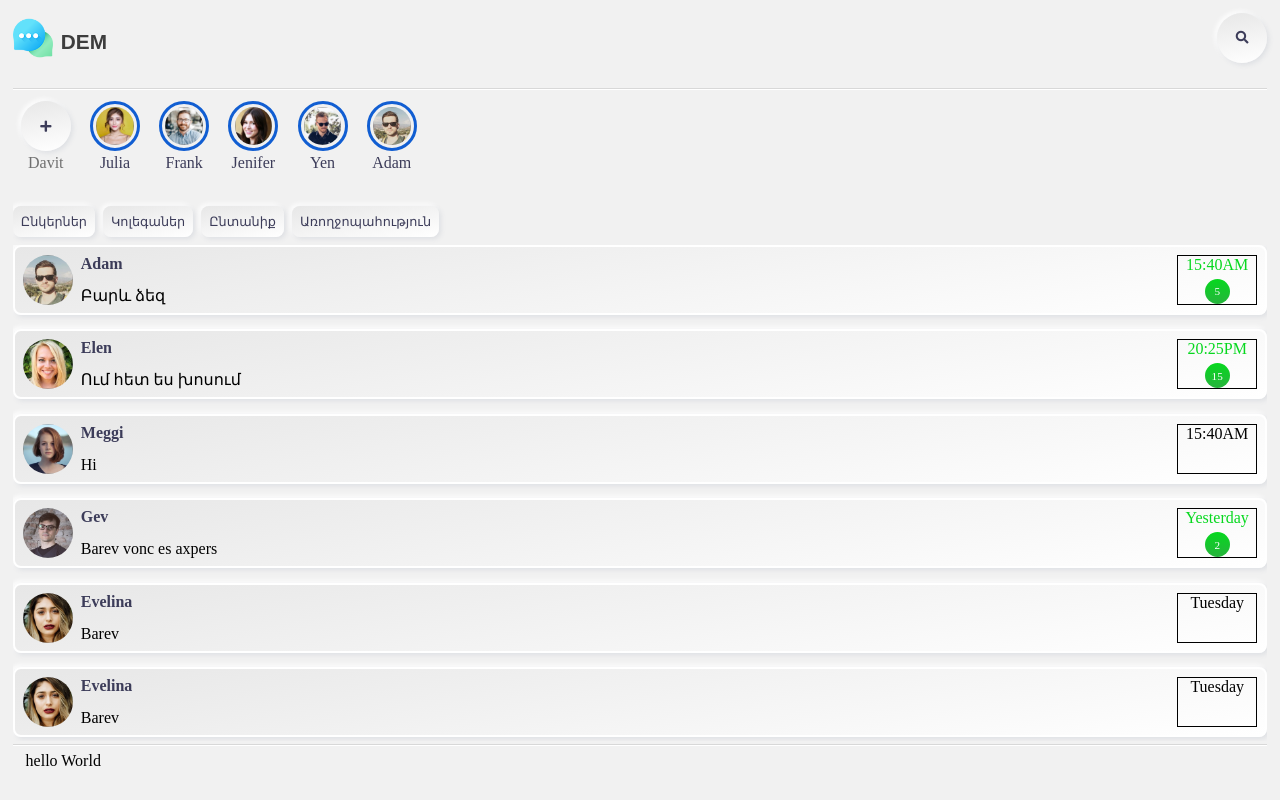
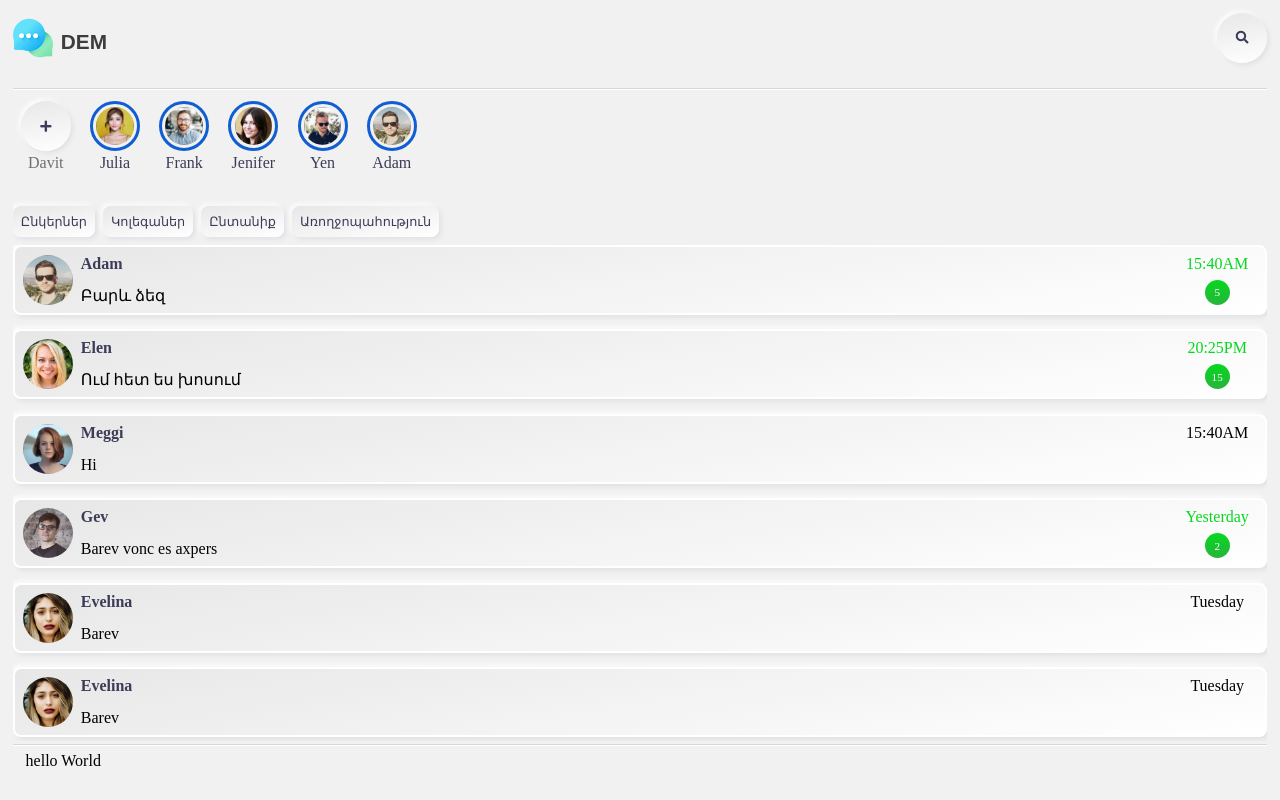
Before and after one commit to davitMartirosyan/tapp, a React (Create React App) app: page / in a window 1280 px wide. Built offline with nearby package versions, Linux system fonts and the light colour scheme; a web font is replaced by a local one.

Commit message:
added new some changes in chatmessages.css file

```diff
--- a/src/cloudcss/chatmessages.css
+++ b/src/cloudcss/chatmessages.css
@@ -23,6 +23,4 @@
     width:100%;
 }
 .fchatinfo{
-    border:1px solid;
 }
-/******************************shut up*/
```
